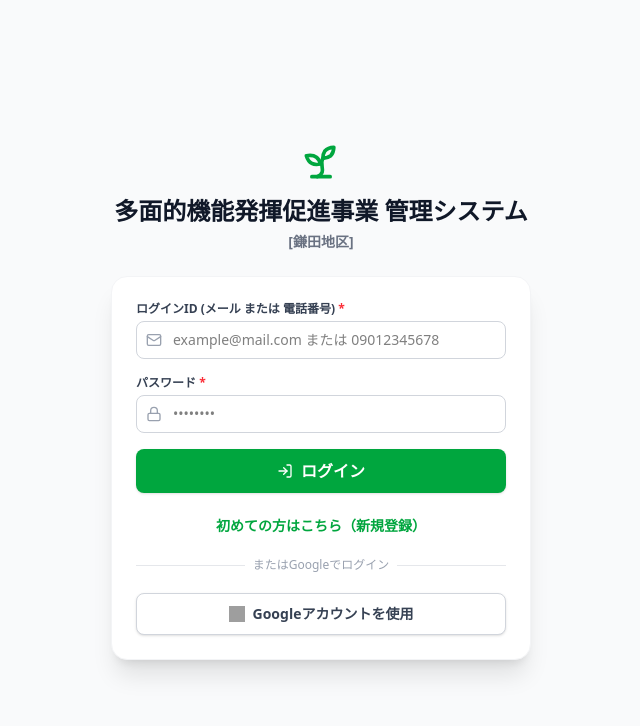
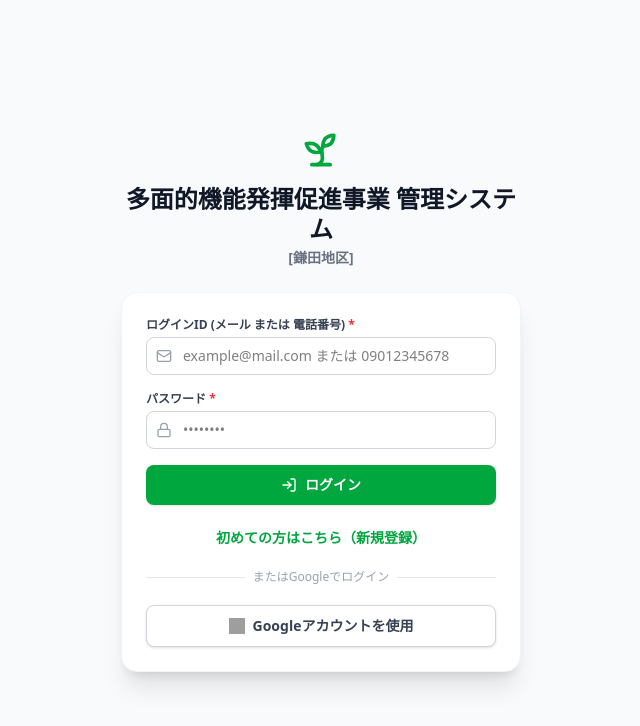
Before and after one commit to taro-saiki-koyusha/tamokuteki_kinouhakki_sokushin_erp, a React (Vite) app in the folder frontend/: page / in a window 1280 px wide. Shown: the top 726 px of the page, without its empty margins (319-959 px from the left). Built offline with nearby package versions, Linux system fonts and the light colour scheme; grey boxes are pictures that could not be loaded.

Commit message:
ログイン画面レイアウトバグ修正

```diff
--- a/frontend/src/pages/Login.jsx
+++ b/frontend/src/pages/Login.jsx
@@ -102,15 +102,18 @@ export const Login = () => {
   };
 
   return (
-    <div className="min-h-screen bg-gray-50 flex flex-col justify-center py-6 px-4 sm:px-6 lg:px-8">
-      {/* 🚀 どんな画面サイズでも幅を固定し、上下の余白を調整 */}
-      <div className="w-full max-w-[420px] mx-auto text-center">
+    // 🚀 items-center を追加し、強制的に中央揃えにする
+    <div className="min-h-screen bg-gray-50 flex flex-col justify-center items-center py-8 px-4">
+
+      {/* 🚀 style属性で直接 maxWidth を 400px に固定 */}
+      <div className="w-full text-center" style={{ maxWidth: '400px' }}>
         <div className="flex justify-center text-green-600 mb-3"><Sprout size={44} /></div>
         <h2 className="text-xl sm:text-2xl font-extrabold text-gray-900 leading-tight">多面的機能発揮促進事業 管理システム</h2>
-        <p className="mt-1.5 text-sm text-gray-500 font-bold">[鎌田地区]</p>
+        <p className="mt-1 text-sm text-gray-500 font-bold">[鎌田地区]</p>
       </div>
 
-      <div className="mt-6 w-full max-w-[420px] mx-auto">
+      {/* 🚀 フォーム全体も style属性で maxWidth を 400px に強制固定 */}
+      <div className="mt-6 w-full" style={{ maxWidth: '400px' }}>
         <div className="bg-white py-6 px-6 shadow-xl rounded-2xl border border-gray-100">
 
           {error && (
@@ -166,7 +169,7 @@ export const Login = () => {
               </div>
             </div>
 
-            <button type="submit" disabled={loading} className="w-full flex justify-center items-center py-2.5 bg-green-600 text-white rounded-lg font-bold hover:bg-green-700 transition-all shadow-sm active:scale-95 mt-2 text-sm sm:text-base">
+            <button type="submit" disabled={loading} className="w-full flex justify-center items-center py-2.5 bg-green-600 text-white rounded-lg font-bold hover:bg-green-700 transition-all shadow-sm active:scale-95 mt-2 text-sm">
               {isSignUp ? <UserPlus className="mr-2 h-4 w-4" /> : <LogIn className="mr-2 h-4 w-4" />}
               {loading ? '通信中...' : (isSignUp ? 'アカウントを作成する' : 'ログイン')}
             </button>
```
